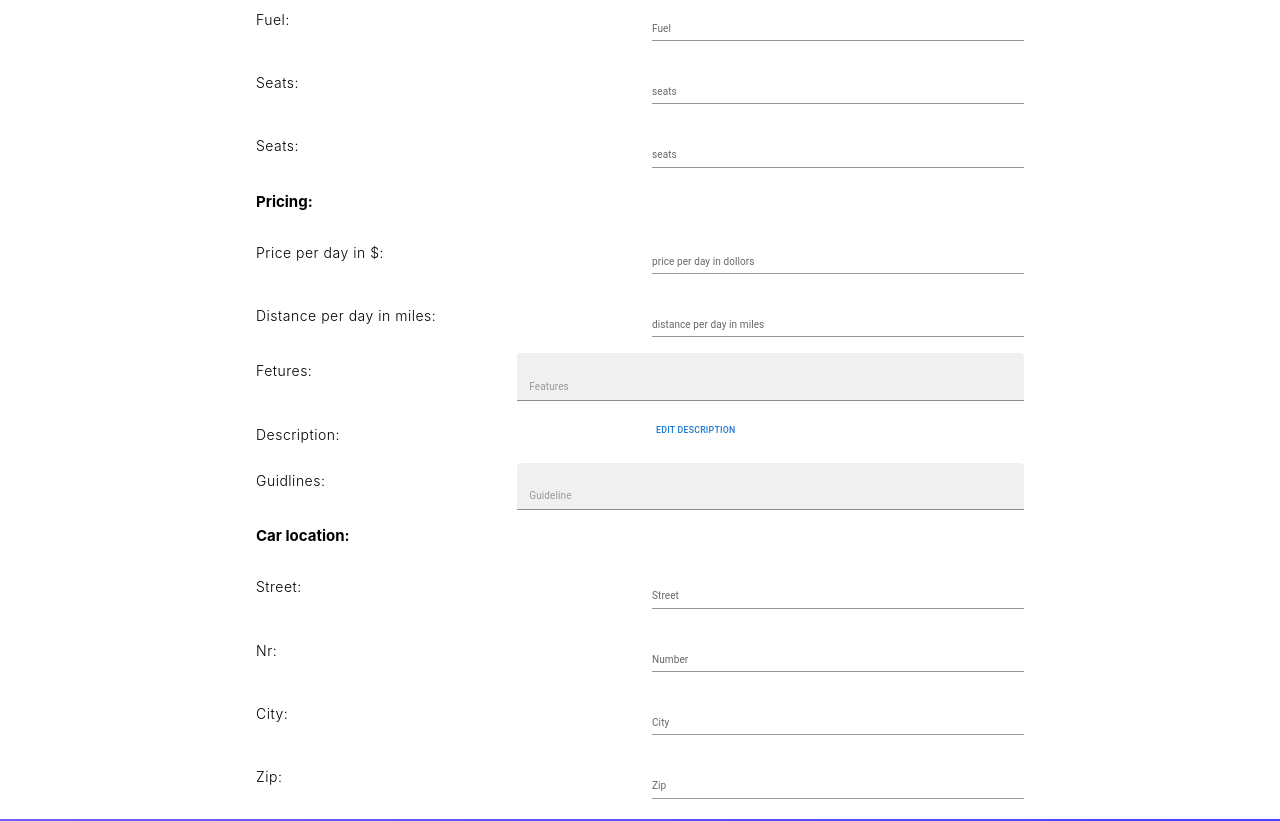
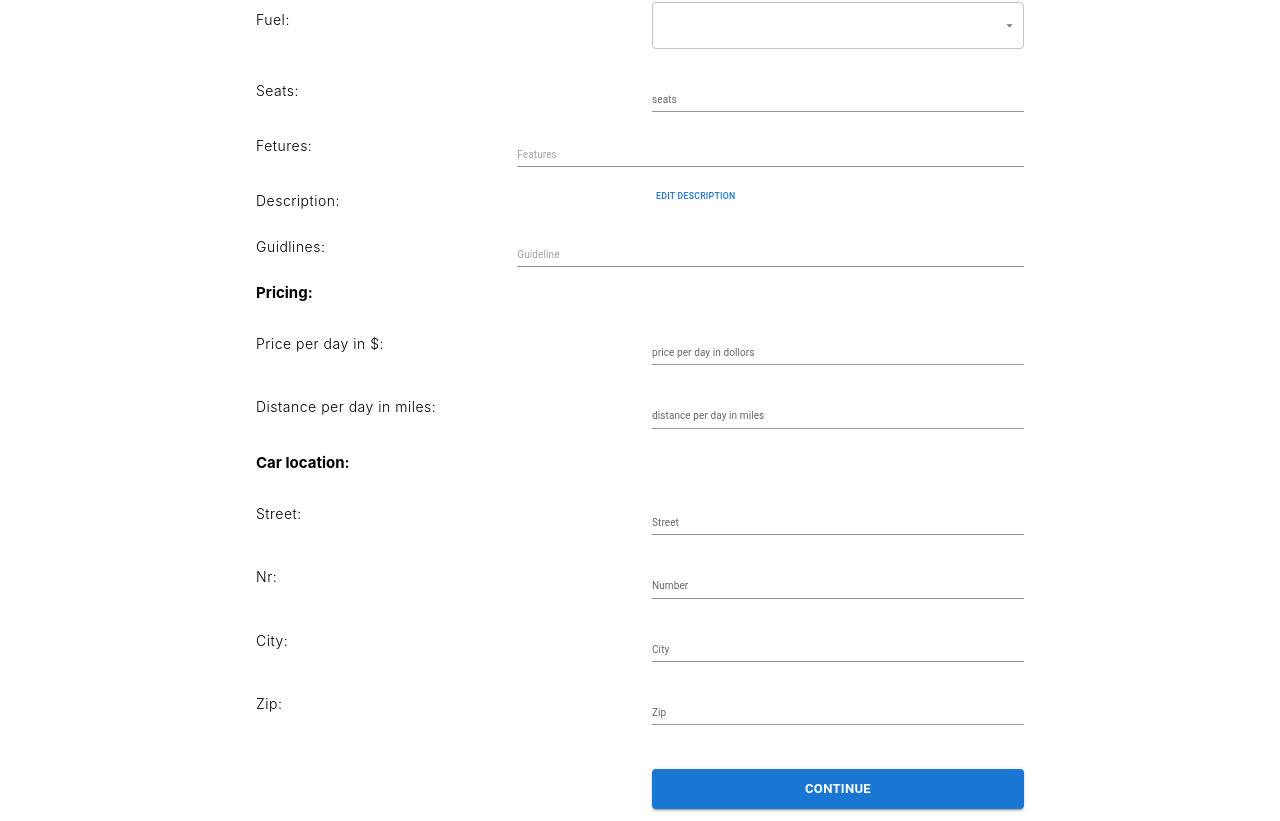
Before and after one commit to MarcelWestp/car-app-frontend, a React (Create React App) app: page /hostacar in a window 1280 px wide. Shown: the part 1079-1900 px from the top of the page. Built offline with nearby package versions, Linux system fonts and the light colour scheme.

Commit message:
finish usestate hostacar

```diff
--- a/src/pages/hostacar.tsx
+++ b/src/pages/hostacar.tsx
@@ -1,4 +1,4 @@
-import React from "react";
+import React, { useState } from "react";
 import AliceCarousel from "react-alice-carousel";
 import "react-alice-carousel/lib/alice-carousel.css";
 import Box from "@mui/material/Box";
@@ -24,7 +24,6 @@ import sport from "./../res/img/cartypes/sport.jpeg";
 import suv from "./../res/img/cartypes/suv.jpeg";
 
 const handleDragStart = (e: any) => e.preventDefault();
-
 const items = [
   <div>
     <img
@@ -74,11 +73,6 @@ const Input = styled("input")({
 });
 
 const Hostacar = () => {
-  const [make, setMake] = React.useState("");
-  const handleChangeMake = (event: SelectChangeEvent) => {
-    setMake(event.target.value as string);
-  };
-
   const featuresArray = [
     "4x4",
     "Backup Camera",
@@ -92,7 +86,7 @@ const Hostacar = () => {
   ];
   const guidelinesArray = ["no smoking", "no pets"];
 
-  const [open, setOpen] = React.useState(false);
+  const [open, setOpen] = useState(false);
 
   const handleClickOpen = () => {
     setOpen(true);
@@ -102,8 +96,38 @@ const Hostacar = () => {
     setOpen(false);
   };
 
+  const [make, setMake] = useState("");
+  const [model, setModel] = useState("");
+  const [type, setType] = useState("");
+  const [year, setYear] = useState("");
+  const [fuel, setFuel] = useState("");
+  const [seats, setSeats] = useState("");
+  const [pricePerDay, setPricePerDay] = useState("");
+  const [distancePerDay, setDistancePerDay] = useState("");
+  const [street, setStreet] = useState("");
+  const [number, setNumber] = useState("");
+  const [city, setCity] = useState("");
+  const [zip, setZip] = useState("");
+
+  const handleChangeHandler = (
+    event: SelectChangeEvent | React.ChangeEvent<HTMLInputElement>,
+    setter: React.Dispatch<React.SetStateAction<string>>
+  ) => {
+    setter(event.target.value as string);
+  };
+
+  const [features,setFeatures] = useState<string[]>([]);
+  const [guidelines,setGuidelines] = useState<string[]>([]);
+
+  const multihandler = (value: string[],setter:React.Dispatch<React.SetStateAction<string[]>>) =>{
+    setter(value);
+  }
+
+
+
+
   return (
-    <Box style={{ margin: "20px 20%" }}>
+    <Box style={{ margin: "20px 20%", maxWidth: 800 }}>
       <h2>List your car</h2>
       <Box style={{ margin: "10px 0px 20px 0" }}>
         <AliceCarousel
@@ -135,45 +159,84 @@ const Hostacar = () => {
           marginBottom: 2,
         }}
       >
-        <h2 >Car:</h2><p></p>
+        <h2>Car:</h2>
+        <p></p>
         <p>Make:</p>
-        <TextField id="make" label="Make" variant="standard" />
+        <TextField
+          id="make"
+          label="Make"
+          variant="standard"
+          onChange={(event: React.ChangeEvent<HTMLInputElement>) =>
+            handleChangeHandler(event, setMake)
+          }
+        />
         <p>Model:</p>
-        <TextField id="model" label="Model" variant="standard" />
+        <TextField
+          id="model"
+          label="Model"
+          variant="standard"
+          onChange={(event: React.ChangeEvent<HTMLInputElement>) =>
+            handleChangeHandler(event, setModel)
+          }
+        />
         <p>Type:</p>
         <Select
           labelId="type"
           id="type"
-          value={make}
-          onChange={handleChangeMake}
+          value={type}
+          onChange={(event: SelectChangeEvent) =>
+            handleChangeHandler(event, setType)
+          }
         >
-          <MenuItem value={10}>Classic</MenuItem>
-          <MenuItem value={20}>Luxury</MenuItem>
-          <MenuItem value={30}>Sport</MenuItem>
-          <MenuItem value={40}>SUV</MenuItem>
+          <MenuItem value={"Classic"}>Classic</MenuItem>
+          <MenuItem value={"Luxury"}>Luxury</MenuItem>
+          <MenuItem value={"Sport"}>Sport</MenuItem>
+          <MenuItem value={"SUV"}>SUV</MenuItem>
         </Select>
         <p>Year:</p>
-        <TextField id="year" type="number" label="year" variant="standard" />
+        <TextField
+          id="year"
+          type="number"
+          label="year"
+          variant="standard"
+          onChange={(event: React.ChangeEvent<HTMLInputElement>) =>
+            handleChangeHandler(event, setYear)
+          }
+        />
         <p>Fuel:</p>
-        <TextField id="fuel" label="Fuel" variant="standard" />
+        <Select
+          labelId="fuel"
+          id="fuel"
+          value={fuel}
+          onChange={(event: SelectChangeEvent) =>
+            handleChangeHandler(event, setFuel)
+          }
+        >
+          <MenuItem value={"Petrol"}>Petrol</MenuItem>
+          <MenuItem value={"Diesel"}>Diesel</MenuItem>
+          <MenuItem value={"Hybrid"}>Hybrid</MenuItem>
+          <MenuItem value={"Electric"}>Electric</MenuItem>
+        </Select>
         <p>Seats:</p>
-        <TextField id="seats" type="number" label="seats" variant="standard" />
-        <p>Seats:</p>
-        <TextField id="seats" type="number" label="seats" variant="standard" />
-        <h2 >Pricing:</h2><p></p>
-        <p>Price per day in $:</p>
-        <TextField id="zip" type="number" label="price per day in dollors" variant="standard" />
-        <p>Distance per day in miles:</p>
-        <TextField id="zip" type="number" label="distance per day in miles" variant="standard" />
+        <TextField
+          id="seats"
+          type="number"
+          label="seats"
+          variant="standard"
+          onChange={(event: React.ChangeEvent<HTMLInputElement>) =>
+            handleChangeHandler(event, setSeats)
+          }
+        />
       </Box>
       <Grid container spacing={2}>
         <Grid item xs={4}>
           <p>Fetures:</p>
         </Grid>
-        <Grid item xs={8}>
+        <Grid item xs={8} style={{ marginTop: 15 }}>
           <Autocomplete
             multiple
             id="tags-filled"
+            onChange={(event:any,value:string[]) => multihandler(value,setFeatures)}
             options={featuresArray.map((feature) => feature)}
             freeSolo
             renderTags={(value: readonly string[], getTagProps) =>
@@ -186,7 +249,11 @@ const Hostacar = () => {
               ))
             }
             renderInput={(params) => (
-              <TextField {...params} variant="filled" placeholder="Features" />
+              <TextField
+              {...params}
+              variant="standard"
+              placeholder="Features"
+              />
             )}
           />
         </Grid>
@@ -213,9 +280,10 @@ const Hostacar = () => {
         <Grid item xs={4}>
           <p>Guidlines:</p>
         </Grid>
-        <Grid item xs={8}>
+        <Grid item xs={8} style={{ marginTop: 15 }}>
           <Autocomplete
             multiple
+            onChange={(event:any,value:string[]) => multihandler(value,setGuidelines)}
             id="tags-filled"
             options={guidelinesArray.map((guideline) => guideline)}
             freeSolo
@@ -229,7 +297,11 @@ const Hostacar = () => {
               ))
             }
             renderInput={(params) => (
-              <TextField {...params} variant="filled" placeholder="Guideline" />
+              <TextField
+                {...params}
+                variant="standard"
+                placeholder="Guideline"
+              />
             )}
           />
         </Grid>
@@ -243,15 +315,71 @@ const Hostacar = () => {
           marginBottom: 2,
         }}
       >
-        <h2>Car location:</h2><p></p>
+        <h2>Pricing:</h2>
+        <p></p>
+        <p>Price per day in $:</p>
+        <TextField
+          id="priceperday"
+          type="number"
+          label="price per day in dollors"
+          variant="standard"
+          onChange={(event: React.ChangeEvent<HTMLInputElement>) =>
+            handleChangeHandler(event, setPricePerDay)
+          }
+        />
+        <p>Distance per day in miles:</p>
+        <TextField
+          id="zip"
+          type="number"
+          label="distance per day in miles"
+          variant="standard"
+          onChange={(event: React.ChangeEvent<HTMLInputElement>) =>
+            handleChangeHandler(event, setDistancePerDay)
+          }
+        />
+        <h2>Car location:</h2>
+        <p></p>
         <p>Street:</p>
-        <TextField id="street" label="Street" variant="standard" />
+        <TextField
+          id="street"
+          label="Street"
+          variant="standard"
+          onChange={(event: React.ChangeEvent<HTMLInputElement>) =>
+            handleChangeHandler(event, setStreet)
+          }
+        />
         <p>Nr:</p>
-        <TextField id="nr" label="Number" variant="standard" />
+        <TextField
+          id="nr"
+          label="Number"
+          variant="standard"
+          onChange={(event: React.ChangeEvent<HTMLInputElement>) =>
+            handleChangeHandler(event, setNumber)
+          }
+        />
         <p>City:</p>
-        <TextField id="city" label="City" variant="standard" />
+        <TextField
+          id="city"
+          label="City"
+          variant="standard"
+          onChange={(event: React.ChangeEvent<HTMLInputElement>) =>
+            handleChangeHandler(event, setCity)
+          }
+        />
         <p>Zip:</p>
-        <TextField id="zip" type="number" label="Zip" variant="standard" />
+        <TextField
+          id="zip"
+          type="number"
+          label="Zip"
+          variant="standard"
+          onChange={(event: React.ChangeEvent<HTMLInputElement>) =>
+            handleChangeHandler(event, setZip)
+          }
+        />
+        <p></p>
+        <Button style={{ marginTop: 20, height: 40 }} variant="contained">
+          <h2>Continue</h2>
+        </Button>
       </Box>
     </Box>
   );
```
